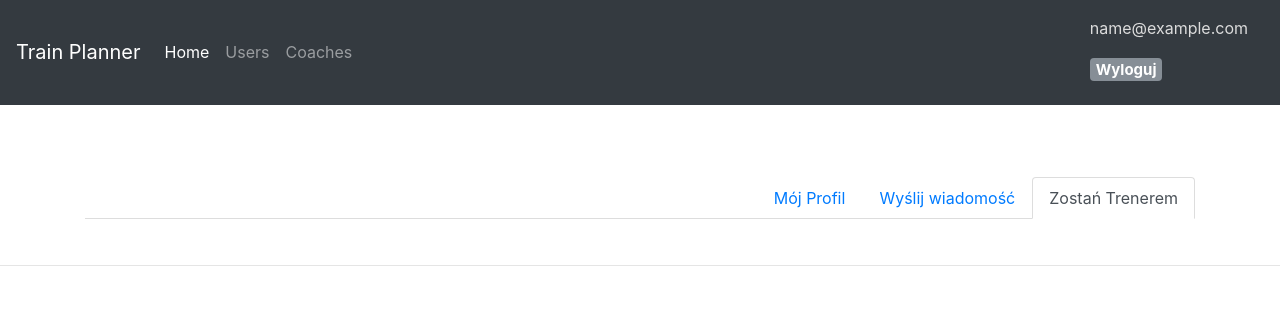
After one commit to adriann1410/Trening-Planer, a Django app: page /become_coach in a window 1280 px wide. The commit adds this page. Shown: the top 329 px of the page. Run offline with Django 3.2, Linux system fonts and the light colour scheme; the visitor is signed in with stand-in values (Sample User, id 1); some libraries are stand-ins or nearby versions.

Commit message:
Coach rate validation

```diff
--- a/main/forms.py
+++ b/main/forms.py
@@ -34,4 +34,4 @@ class ProfileImageForm(forms.ModelForm):
 
 class CommentForm(forms.Form):
     content = forms.CharField(widget=forms.Textarea, label="")
-    commentRate = forms.IntegerField(label="Ocena:")
+    commentRate = forms.DecimalField(label="Ocena:", max_value=5, min_value=0, max_digits=2, decimal_places=1)
--- a/main/models.py
+++ b/main/models.py
@@ -2,6 +2,7 @@ from django.db import models
 from django.contrib.auth.models import User
 from django.dispatch import receiver
 from django.db.models.signals import post_save
+from django.core.validators import MaxValueValidator, MinValueValidator
 import datetime
 
 
@@ -23,9 +24,9 @@ class CoachProfile(models.Model):
     # pupils = models.OneToManyField(User)
     user = models.OneToOneField(User, on_delete=models.CASCADE)
     description = models.TextField(max_length=500)
-    rate = models.FloatField(default=0)
-    rate_sum = models.IntegerField(default=0)
-    rate_counter = models.IntegerField(default=0)
+    #rate = models.FloatField(default=0)
+    #rate_sum = models.IntegerField(default=0)
+    #rate_counter = models.IntegerField(default=0)
     #img_url = models.CharField(max_length=250, default="./static/img/default_user.png") #do zmiany przy uploadowaniu wlasnych plikow
 
     def __str__(self):
@@ -33,11 +34,12 @@ class CoachProfile(models.Model):
 
 
 class Comment(models.Model):
-    user = models.ForeignKey(User, related_name='get_comment', verbose_name=("coach"))
+    coach = models.ForeignKey(CoachProfile, related_name='comments', verbose_name=("Coach"), default=None)
+    # user = models.ForeignKey(User, related_name='get_comment', verbose_name=("coach"))
     author = models.ForeignKey(User, related_name='sent_comment', verbose_name=("author"))
     date = models.DateField(default=datetime.date.today)
     content = models.TextField(max_length=500)
-    commentRate = models.IntegerField(default=0)
+    commentRate = models.DecimalField(max_digits=2, decimal_places=1, validators=[MinValueValidator(0), MaxValueValidator(5)])
 
     def __str__(self):
         return str(self.id)
--- a/main/templates/base.html
+++ b/main/templates/base.html
@@ -55,6 +55,10 @@
 
 {% endblock %}
 
+<div>
+    <br><hr><br><br>
+</div>
+
 <!-- jQuery (necessary for Bootstrap's JavaScript plugins) -->
     <script src="https://ajax.googleapis.com/ajax/libs/jquery/1.12.4/jquery.min.js"></script>
     <!-- Include all compiled plugins (below), or include individual files as needed -->
--- /dev/null
+++ b/main/templates/become_coach.html
@@ -0,0 +1,41 @@
+{% extends 'base.html' %}
+{% block content %}
+
+     <div class="container">
+             <div class="row">
+                <div class="col-12 ">
+
+                    <ul class="nav justify-content-end nav-tabs">
+                            <li class="nav-item">
+                                <a class="nav-link {% if request.user.id == page_user.user_id %}active{% endif %}" href={% url 'userProfile' pk=request.user.id %}>Mój Profil</a>
+                            </li>
+                        {% if request.user.id != page_user.user_id%}
+
+                        {% else %}
+                            <li class="nav-item">
+                                <a class="nav-link" href={% url 'editProfile' %}>Opcje</a>
+                            </li>
+                        {% endif %}
+                        {% if request.user.id != page_user.user_id %}
+                            <li class="nav-item">
+                                <a class="nav-link " href="#">Wyślij wiadomość</a>
+                            </li>
+                        {% else %}
+                            <li class="nav-item">
+                                <a class="nav-link " href="#">Wiadomości</a>
+                            </li>
+                        {% endif %}
+                            <li class="nav-item">
+                                <a class="nav-link active" href={% url 'become_coach' %}>Zostań Trenerem</a>
+                            </li>
+                    </ul>
+                </div>
+            <br><br>
+
+
+
+        </div>
+     </div>
+
+
+{% endblock %}
--- a/main/templates/userProfile.html
+++ b/main/templates/userProfile.html
@@ -28,7 +28,7 @@
                         {% endif %}
                         {% if request.user.id == page_user.user_id %}
                             <li class="nav-item">
-                                <a class="nav-link " href="#">Zostań Trenerem</a>
+                                <a class="nav-link " href={% url 'become_coach' %}>Zostań Trenerem</a>
                             </li>
                         {% endif %}
                     </ul>
--- a/main/urls.py
+++ b/main/urls.py
@@ -8,8 +8,8 @@ urlpatterns = [
     url(r'^users$', views.users, name="users"),
     url(r'^coaches$', views.coachesList, name = "coaches"),
     url(r'^rate_coach/$', views.rate_coach, name="rate_coach"),
+    url(r'^become_coach', views.createCoachProfile, name="become_coach"),
     url(r'^register$', views.registerView, name="register"),
-    url(r'^register/coach', views.registerView, name="register_coach"),
     url(r'^user/edit$', views.userProfileEdit, name='editProfile'),
     url(r'^user/(?P<pk>[0-9]+)/$', views.userProfile, name="userProfile")
 ]
--- a/main/views.py
+++ b/main/views.py
@@ -41,6 +41,10 @@ def rate_coach(request):
             coach.save()
     return HttpResponse(currentrate)
 
+@login_required
+def createCoachProfile(request):
+    return render(request, 'become_coach.html')
+
 
 def userProfile(request, pk):
 
@@ -49,10 +53,10 @@ def userProfile(request, pk):
 
         if form.is_valid():
             new_comment = Comment(
-                                user=User.objects.get(id=pk),
+                                coach=User.objects.get(id=pk).coachprofile,
                                 author=request.user,
                                 content=form.cleaned_data.get("content"),
-                                commentRate="5"
+                                commentRate= form.cleaned_data.get("commentRate")
                                 )
             new_comment.save()
         return redirect('./')
@@ -66,8 +70,8 @@ def userProfile(request, pk):
 
         if profile.isCoach:
                 form = CommentForm()
-                coach = CoachProfile.objects.get(user_id=pk)
-                comments = reversed(Comment.objects.filter(user_id=pk))
+                coach = user.coachprofile
+                comments = reversed(coach.comments.all())
                 return render(request, 'coachProfile.html', {'coach': coach, 'comments': comments, 'form': form})
         else:
             return render(request, "userProfile.html", {'page_user': profile})
@@ -100,7 +104,7 @@ def userProfileEdit(request):
     update_user_form = UserUpdateForm()
     profile_image_form = ProfileImageForm()
 
-    return render(request, "profile.html", {'image_form': profile_image_form, 'profile_form': update_profile_form, 'user_form': update_user_form, 'user': current_user, 'user_profile': user_profile, 'edit': True})
+    return render(request, "profile.html", {'image_form': profile_image_form, 'profile_form': update_profile_form, 'user_form': update_user_form, 'user': current_user, 'user_profile': user_profile})
 
 
 def loginView(request):
```
Also changed, not shown: main/templates/profile.html (+1 -7 lines).
